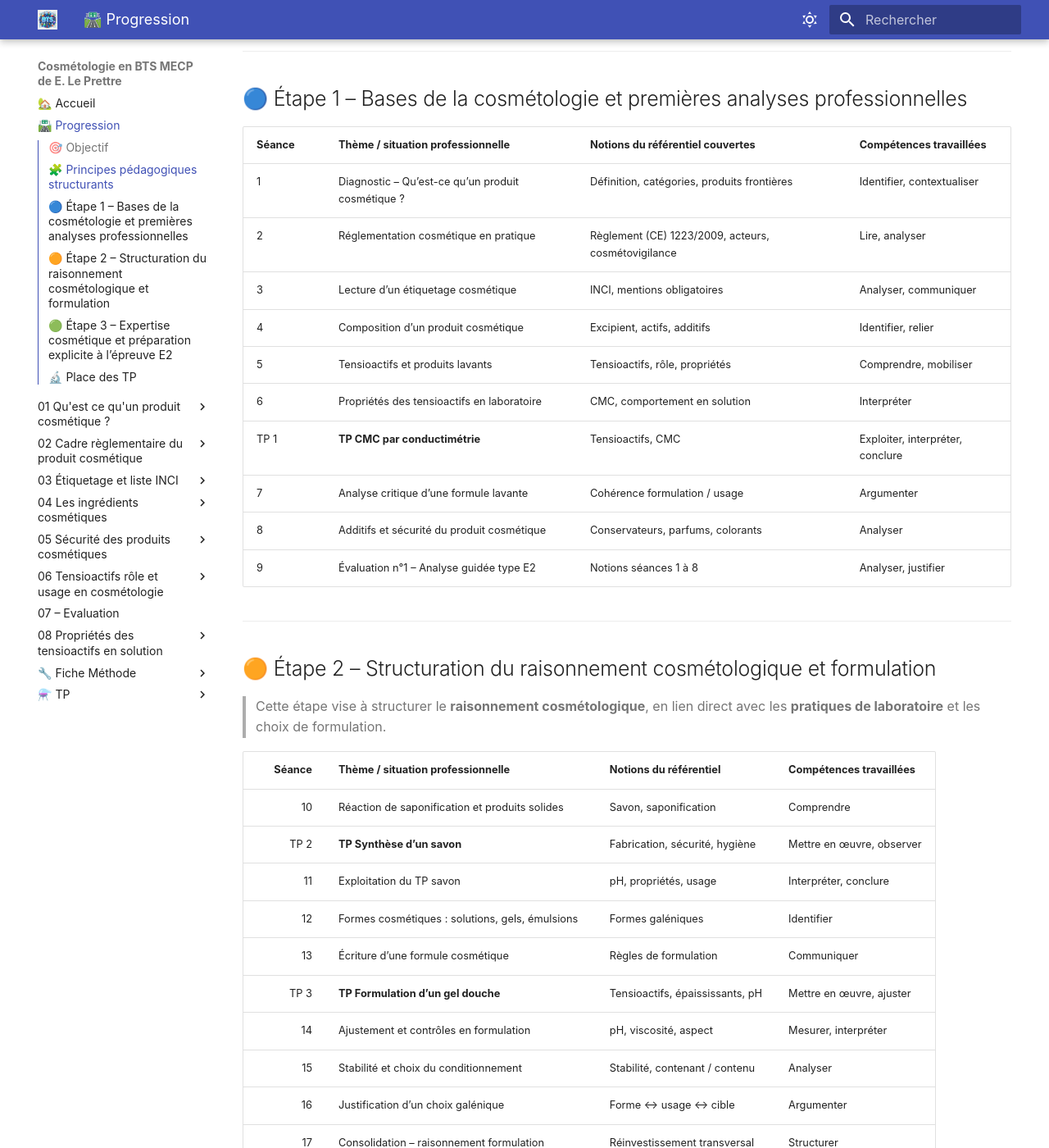
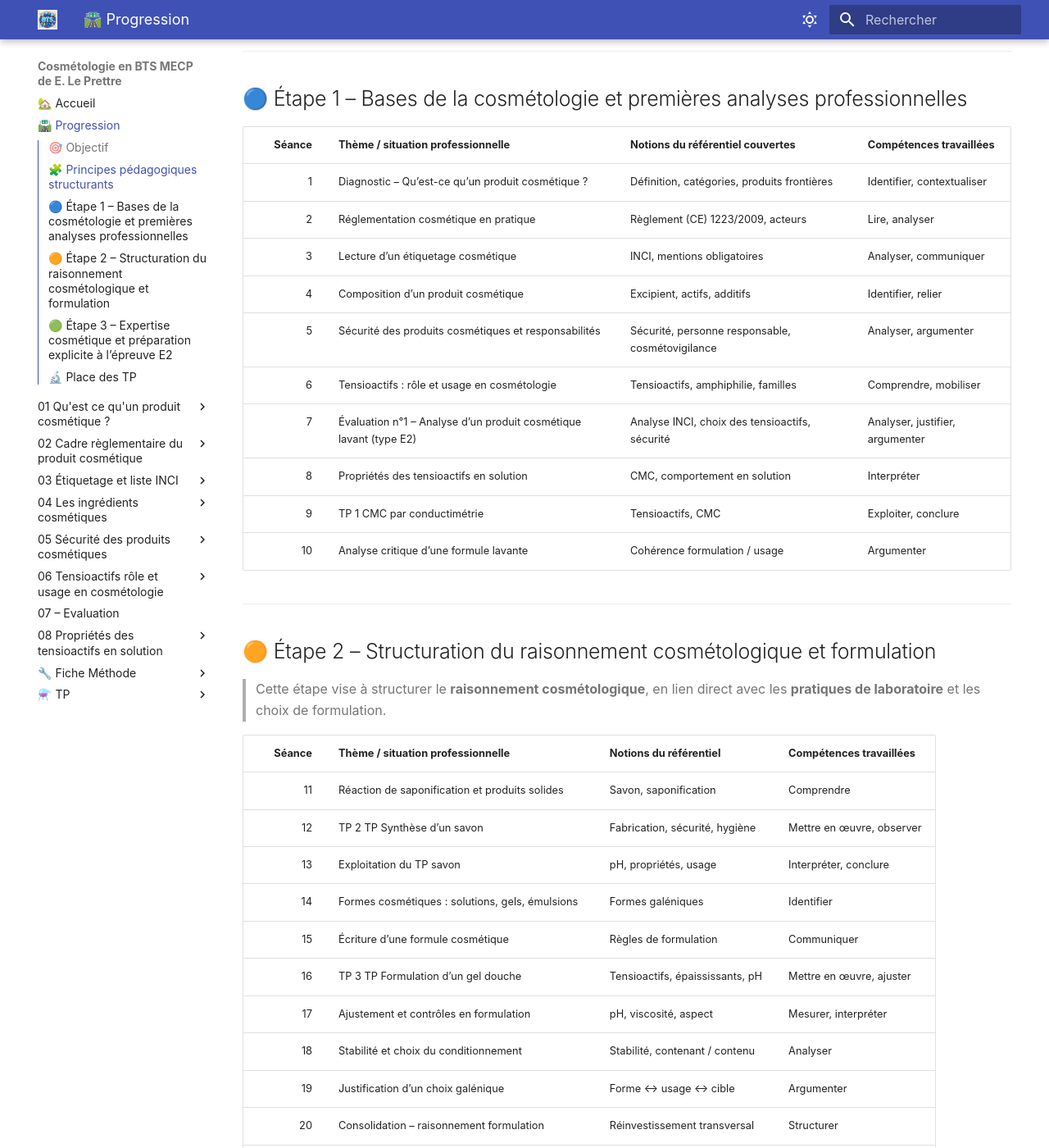
Before and after one commit to E-LePrettre/bts-mecp-cosmetologie, an MkDocs documentation site: the page built from docs/00_chapitre/progression.md, in a window 1280 px wide and 1400 px high, scrolled down 732 px. Shown: the whole window at 82% size. Built offline with MkDocs 1.6.1 and Material for MkDocs 9.7.7, drawn with Linux system fonts in a browser that asks for light colours; some of the changed text lies outside the part shown.

Commit message:
progression

```diff
--- a/docs/00_chapitre/progression.md
+++ b/docs/00_chapitre/progression.md
@@ -31,18 +31,21 @@ en s’appuyant sur des **situations professionnelles réalistes**, des **TP de
 
 
 
-| Séance | Thème / situation professionnelle                 | Notions du référentiel couvertes                    | Compétences travaillées          |
-| ------ | ------------------------------------------------- | --------------------------------------------------- | -------------------------------- |
-| 1      | Diagnostic – Qu’est-ce qu’un produit cosmétique ? | Définition, catégories, produits frontières         | Identifier, contextualiser       |
-| 2      | Réglementation cosmétique en pratique             | Règlement (CE) 1223/2009, acteurs, cosmétovigilance | Lire, analyser                   |
-| 3      | Lecture d’un étiquetage cosmétique                | INCI, mentions obligatoires                         | Analyser, communiquer            |
-| 4      | Composition d’un produit cosmétique               | Excipient, actifs, additifs                         | Identifier, relier               |
-| 5      | Tensioactifs et produits lavants                  | Tensioactifs, rôle, propriétés                      | Comprendre, mobiliser            |
-| 6      | Propriétés des tensioactifs en laboratoire        | CMC, comportement en solution                       | Interpréter                      |
-| TP 1   | **TP CMC par conductimétrie**                     | Tensioactifs, CMC                                   | Exploiter, interpréter, conclure |
-| 7      | Analyse critique d’une formule lavante            | Cohérence formulation / usage                       | Argumenter                       |
-| 8      | Additifs et sécurité du produit cosmétique        | Conservateurs, parfums, colorants                   | Analyser                         |
-| 9      | Évaluation n°1 – Analyse guidée type E2           | Notions séances 1 à 8                               | Analyser, justifier              |
+|   Séance | Thème / situation professionnelle                                     | Notions du référentiel couvertes                 | Compétences travaillées         |
+| -------: | --------------------------------------------------------------------- | ------------------------------------------------ | ------------------------------- |
+|        1 | Diagnostic – Qu’est-ce qu’un produit cosmétique ?                     | Définition, catégories, produits frontières      | Identifier, contextualiser      |
+|        2 | Réglementation cosmétique en pratique                                 | Règlement (CE) 1223/2009, acteurs                | Lire, analyser                  |
+|        3 | Lecture d’un étiquetage cosmétique                                    | INCI, mentions obligatoires                      | Analyser, communiquer           |
+|        4 | Composition d’un produit cosmétique                                   | Excipient, actifs, additifs                      | Identifier, relier              |
+|        5 | Sécurité des produits cosmétiques et responsabilités                  | Sécurité, personne responsable, cosmétovigilance | Analyser, argumenter            |
+|        6 | Tensioactifs : rôle et usage en cosmétologie                          | Tensioactifs, amphiphilie, familles              | Comprendre, mobiliser           |
+|    7 | Évaluation n°1 – Analyse d’un produit cosmétique lavant (type E2) | Analyse INCI, choix des tensioactifs, sécurité   | Analyser, justifier, argumenter |
+|        8 | Propriétés des tensioactifs en solution                               | CMC, comportement en solution                    | Interpréter                     |
+| 9 | TP 1 CMC par conductimétrie                                          | Tensioactifs, CMC                                | Exploiter, conclure             |
+|        10 | Analyse critique d’une formule lavante                                | Cohérence formulation / usage                    | Argumenter                      |
+
+
+
 
 ---
 
@@ -53,17 +56,17 @@ en s’appuyant sur des **situations professionnelles réalistes**, des **TP de
 
 | Séance | Thème / situation professionnelle               | Notions du référentiel          | Compétences travaillées   |
 | -----: | ----------------------------------------------- | ------------------------------- | ------------------------- |
-|     10 | Réaction de saponification et produits solides  | Savon, saponification           | Comprendre                |
-|   TP 2 | **TP Synthèse d’un savon**                      | Fabrication, sécurité, hygiène  | Mettre en œuvre, observer |
-|     11 | Exploitation du TP savon                        | pH, propriétés, usage           | Interpréter, conclure     |
-|     12 | Formes cosmétiques : solutions, gels, émulsions | Formes galéniques               | Identifier                |
-|     13 | Écriture d’une formule cosmétique               | Règles de formulation           | Communiquer               |
-|   TP 3 | **TP Formulation d’un gel douche**              | Tensioactifs, épaississants, pH | Mettre en œuvre, ajuster  |
-|     14 | Ajustement et contrôles en formulation          | pH, viscosité, aspect           | Mesurer, interpréter      |
-|     15 | Stabilité et choix du conditionnement           | Stabilité, contenant / contenu  | Analyser                  |
-|     16 | Justification d’un choix galénique              | Forme ↔ usage ↔ cible           | Argumenter                |
-|     17 | Consolidation – raisonnement formulation        | Réinvestissement transversal    | Structurer                |
-|     18 | Évaluation n°2 – Analyse cosmétologique type E2 | Séances 10 à 17                 | Argumenter                |
+|     11 | Réaction de saponification et produits solides  | Savon, saponification           | Comprendre                |
+|   12 | TP 2 TP Synthèse d’un savon                      | Fabrication, sécurité, hygiène  | Mettre en œuvre, observer |
+|     13 | Exploitation du TP savon                        | pH, propriétés, usage           | Interpréter, conclure     |
+|     14 | Formes cosmétiques : solutions, gels, émulsions | Formes galéniques               | Identifier                |
+|     15 | Écriture d’une formule cosmétique               | Règles de formulation           | Communiquer               |
+|  16  | TP 3 TP Formulation d’un gel douche              | Tensioactifs, épaississants, pH | Mettre en œuvre, ajuster  |
+|     17 | Ajustement et contrôles en formulation          | pH, viscosité, aspect           | Mesurer, interpréter      |
+|     18 | Stabilité et choix du conditionnement           | Stabilité, contenant / contenu  | Analyser                  |
+|     19 | Justification d’un choix galénique              | Forme ↔ usage ↔ cible           | Argumenter                |
+|     20 | Consolidation – raisonnement formulation        | Réinvestissement transversal    | Structurer                |
+|     21 | Évaluation n°2 – Analyse cosmétologique type E2 | Séances 10 à 17                 | Argumenter                |
 
 ---
 
@@ -73,16 +76,15 @@ en s’appuyant sur des **situations professionnelles réalistes**, des **TP de
 
 | Séance | Thème / situation professionnelle                   | Notions couvertes                      | Compétences                  |
 | -----: | --------------------------------------------------- | -------------------------------------- | ---------------------------- |
-|     19 | Sécurité et qualité du produit cosmétique           | Contaminations, prévention             | Analyser                     |
-|   TP 4 | **TP Contrôles qualité**                            | pH, viscosité, stabilité               | Exploiter, interpréter       |
-|     20 | Pénétration cutanée et efficacité                   | Barrière cutanée, voies de pénétration | Expliquer                    |
-|     21 | Études d’efficacité et allégations                  | Preuves d’efficacité                   | Interpréter                  |
-|     22 | Analyse de résultats expérimentaux fournis          | Graphiques, tableaux                   | Analyser                     |
-|     23 | Étude de cas transversal (type actif cosmétique)    | Mobilisation globale                   | Argumenter                   |
-|     24 | Rédaction d’une synthèse professionnelle            | Communication scientifique             | Communiquer                  |
-|     25 | Sujet blanc E2 (partiel)                            | Toutes notions                         | Argumenter comme à l’épreuve |
-|     26 | Correction et retour méthodologique                 | Méthode E2                             | Consolider                   |
-|     27 | Bilan – lien avec l’option cosmétologie laboratoire | Posture professionnelle                | Se projeter                  |
+|     22 | Sécurité et qualité du produit cosmétique           | Contaminations, prévention             | Analyser                     |
+|  23  | TP 4 TP Contrôles qualité                            | pH, viscosité, stabilité               | Exploiter, interpréter       |
+|     24 | Pénétration cutanée et efficacité                   | Barrière cutanée, voies de pénétration | Expliquer                    |
+|     25 | Études d’efficacité et allégations                  | Preuves d’efficacité                   | Interpréter                  |
+|     26 | Analyse de résultats expérimentaux fournis          | Graphiques, tableaux                   | Analyser                     |
+|     27 | Étude de cas transversal (type actif cosmétique)    | Mobilisation globale                   | Argumenter                   |
+|     28 | Sujet blanc E2 (partiel)                            | Toutes notions                         | Argumenter comme à l’épreuve |
+|     29 | Correction et retour méthodologique                 | Méthode E2                             | Consolider                   |
+|     30 | Bilan  | Posture professionnelle                | Se projeter                  |
 
 ---
 
```
